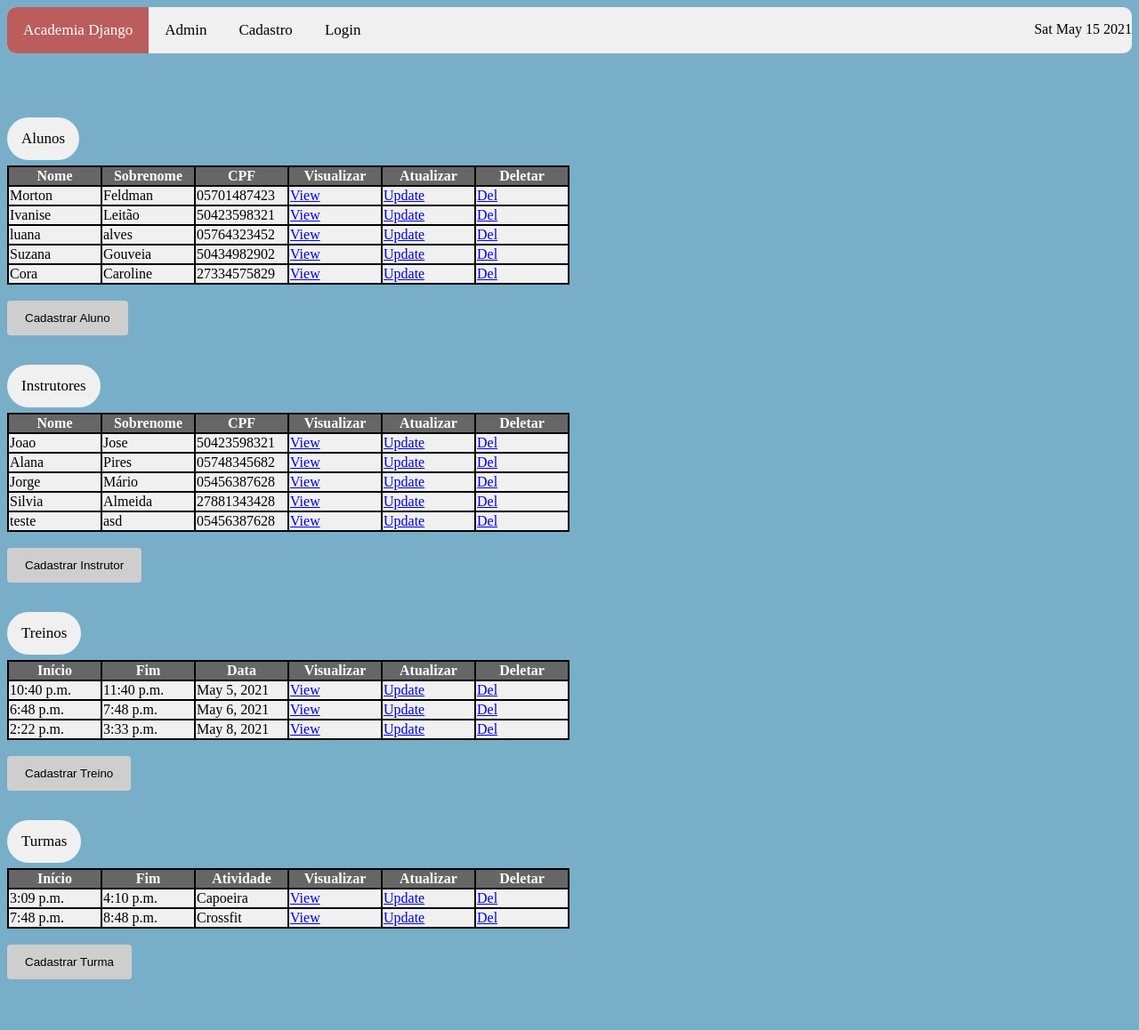
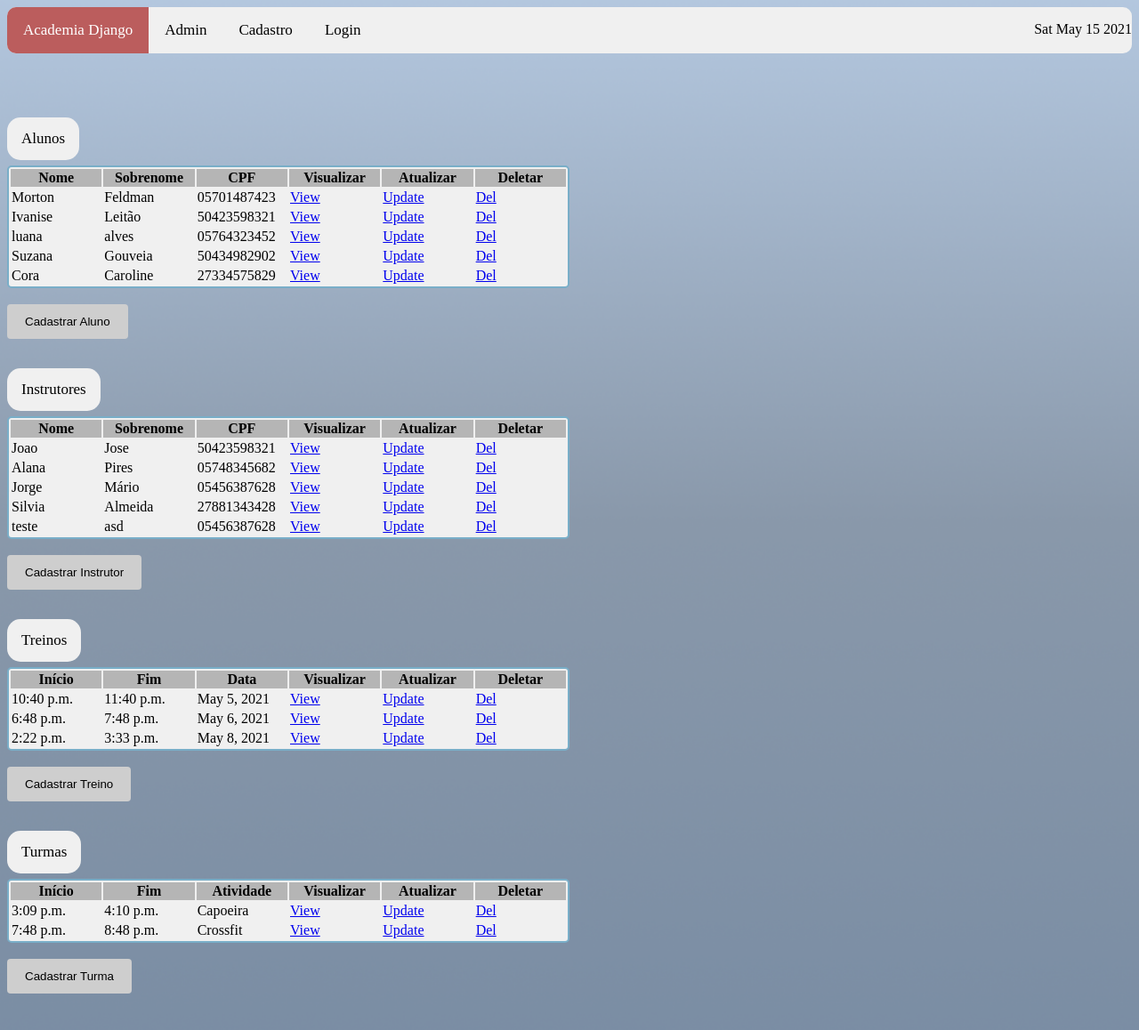
Before and after one commit to lucalencar/django_academia, a Django app: page /sistema/inicio in a window 1280 px wide. Shown: the whole page at 89% size. Before the commit the page ends 1101 px from the top, so only its background shows below. Run offline with Django 3.2, Linux system fonts and the light colour scheme; data comes from the database, SQL or seed files in the repository; both versions use the stored data as it was after the commit.

Commit message:
fix #3 add bg

```diff
--- a/academia/sistema/models.py
+++ b/academia/sistema/models.py
@@ -192,6 +192,7 @@ class Treino(models.Model):
 
 class Turma(models.Model):
 
+
     atividade = models.CharField(
         max_length = 300,
         null = False,
--- a/academia/sistema/static/css/style.css
+++ b/academia/sistema/static/css/style.css
@@ -1,7 +1,9 @@
 
 body {
-  background: #79aec8;
+  background: #a9bbd2 url("/static/images/Commonality.png") no-repeat;
+  background-size: cover;
 }
+
 
 .c {
   text-align: right;
@@ -48,7 +50,9 @@ body {
 
 
 table {
-    border: 0px solid #606060; background-color: #000;
+    border: 2px solid #79aec8;
+    border-radius: 5px;
+    background-color: #f0f0f0;
     width: 50%;
     table-layout: fixed;
 }
@@ -59,7 +63,7 @@ thead
 }
 
 th {
-    width: 50%;border: 0px solid #606060; color: white; background-color: #666666;text-align: center; border-collapse: collapse;
+    width: 50%;border: 0px solid #606060; color: #000; background-color: #b5b5b5;text-align: center; border-collapse: collapse;
 }
 
 td {
@@ -90,3 +94,7 @@ td {
   display: table;
   clear: both;
 }
+
+.asessao {
+  background-color: #f0f0f0; border-radius: 15px; padding: 14px 16px; text-align: center; float: left; font-size: 17px;
+}
--- a/academia/sistema/templates/atualizar_aluno.html
+++ b/academia/sistema/templates/atualizar_aluno.html
@@ -30,7 +30,7 @@ document.getElementById("demo").innerHTML = d.toDateString();
 {% endif %}
 <br/><br/>
 
-    <a style="background-color: #303030;color: #fff; border-radius: 25px; padding: 14px 16px; text-align: center; float: left; font-size: 17px;"> Atualizar Dados de Aluno </a>
+    <a class="asessao"> Atualizar Dados de Aluno </a>
 <br/><br/><br/><br/>
 
 
--- a/academia/sistema/templates/cadastro_aluno.html
+++ b/academia/sistema/templates/cadastro_aluno.html
@@ -225,4 +225,5 @@ document.getElementById("demo").innerHTML = d.toDateString();
     <input type="submit" value="Voltar">
     </form>
 </body>
+<br/><br/><br/>
 </html>
--- a/academia/sistema/templates/cadastro_instrutor.html
+++ b/academia/sistema/templates/cadastro_instrutor.html
@@ -167,5 +167,9 @@ document.getElementById("demo").innerHTML = d.toDateString();
     <form action="http://{{request.get_host}}/sistema/inicio">
     <input type="submit" value="Voltar">
     </form>
+
+
 </body>
+    <br/><br/><br/>
+
 </html>
--- a/academia/sistema/templates/cadastro_treino.html
+++ b/academia/sistema/templates/cadastro_treino.html
@@ -167,4 +167,5 @@ document.getElementById("demo").innerHTML = d.toDateString();
     <input type="submit" value="Voltar">
     </form>
 </body>
+<br/><br/><br/>
 </html>
--- a/academia/sistema/templates/inicio.html
+++ b/academia/sistema/templates/inicio.html
@@ -32,7 +32,7 @@ document.getElementById("demo").innerHTML = d.toDateString();
 
 <br/><br/>
 
-    <a style="background-color: #f0f0f0; border-radius: 25px; padding: 14px 16px; text-align: center; float: left; font-size: 17px;"> Alunos </a>
+    <a class="asessao"> Alunos </a>
 
 <br/><br/><br/>
 
@@ -73,7 +73,7 @@ document.getElementById("demo").innerHTML = d.toDateString();
 
 
 
-    <a style="background-color: #f0f0f0; border-radius: 25px; padding: 14px 16px; text-align: center; float: left; font-size: 17px;"> Instrutores </a>
+    <a class="asessao"> Instrutores </a>
 <br/><br/><br/>
 
 
@@ -115,7 +115,7 @@ document.getElementById("demo").innerHTML = d.toDateString();
     <br/><br/><br/><br/>
 
 
-    <a style="background-color: #f0f0f0; border-radius: 25px; padding: 14px 16px; text-align: center; float: left; font-size: 17px;"> Treinos </a>
+    <a class="asessao"> Treinos </a>
 <br/><br/><br/>
 
 <table>
@@ -157,7 +157,7 @@ document.getElementById("demo").innerHTML = d.toDateString();
 
 
 
-    <a style="background-color: #f0f0f0;  border-radius: 25px; padding: 14px 16px; text-align: center; float: left; font-size: 17px;"> Turmas </a>
+    <a class="asessao"> Turmas </a>
 <br/><br/><br/>
 
 <table>
@@ -197,6 +197,5 @@ document.getElementById("demo").innerHTML = d.toDateString();
     <br/><br/>    <br/><br/>
 
 
-
 </body>
 </html>
--- a/academia/sistema/templates/visualizar_aluno.html
+++ b/academia/sistema/templates/visualizar_aluno.html
@@ -74,11 +74,12 @@ document.getElementById("demo").innerHTML = d.toDateString();
 <br/><br/><br/>
 
 {% endfor %}
-<br/><br/><br/>
+<br/>
 
     <form action="http://{{request.get_host}}/sistema/inicio">
     <input type="submit" value="Voltar">
     </form>
+<br/><br/><br/>
 
 </body>
 </html>
--- a/academia/sistema/views.py
+++ b/academia/sistema/views.py
@@ -6,7 +6,6 @@ from rest_framework.status import HTTP_200_OK
 from .models import Aluno, Instrutor, Treino, Turma
 from django.contrib.auth.forms import UserCreationForm, AuthenticationForm
 from django.contrib.auth import authenticate, login, logout
-from django.shortcuts import render, redirect
 from django.contrib import messages
 
 # Create your views here.
```
Also changed, not shown: academia/db.sqlite3, academia/sistema/static/images/Commonality.png (added).
